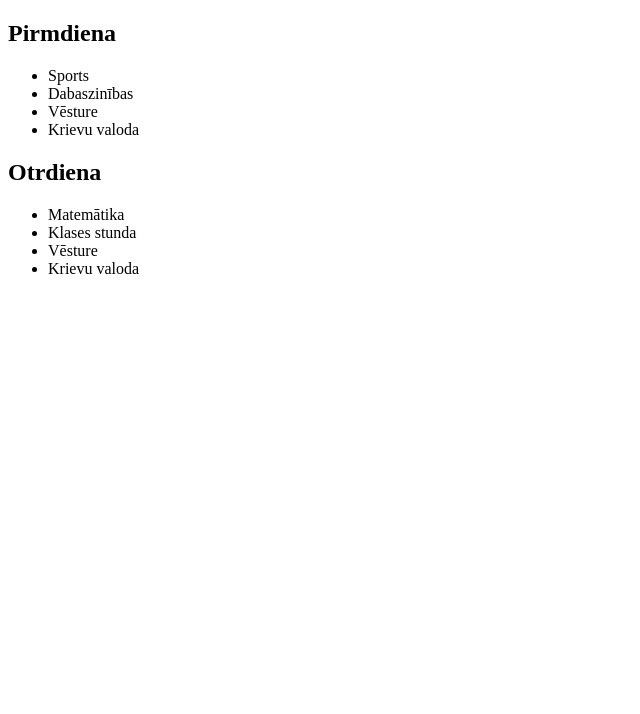
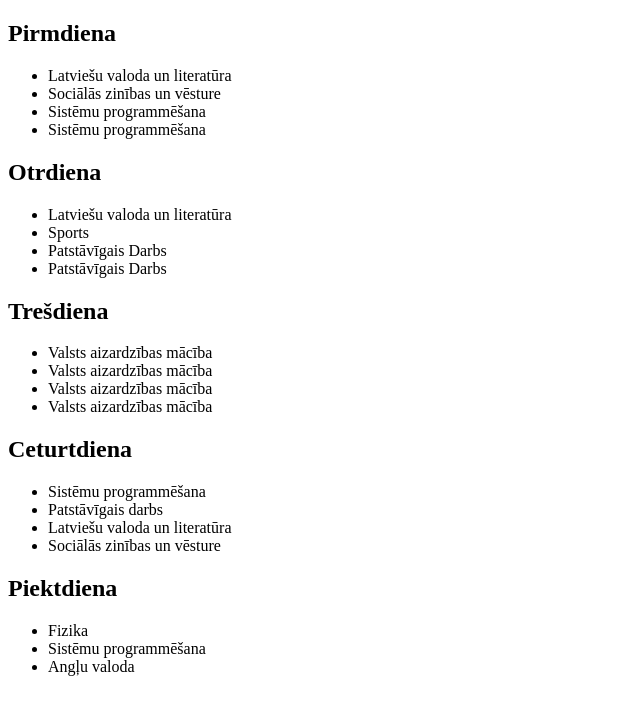
Before and after one commit to OskarsEngelss/stundu-saraksts, a React (Create React App) app: page / in a window 1280 px wide. Shown: the top 714 px of the page, without its empty margins (0-640 px from the left). Built offline with nearby package versions, Linux system fonts and the light colour scheme.

Commit message:
pabeigts?

```diff
--- a/src/App.js
+++ b/src/App.js
@@ -1,26 +1,66 @@
 import Diena from "./Diena";
 
 function App() {
-    const pirmdienasStundas = [
-        "Sports",
-        "Dabaszinības",
-        "Vēsture",
-        "Krievu valoda"
-    ]
-    const otrdienasStundas = [
-        "Matemātika",
-        "Klases stunda",
-        "Vēsture",
-        "Krievu valoda"
-    ]
+    const visasStundas = [
+        {
+            diena: "Pirmdiena",
+            stundas: [
+                "Latviešu valoda un literatūra",
+                "Sociālās zinības un vēsture",
+                "Sistēmu programmēšana",
+                "Sistēmu programmēšana"
+            ]
+        },
+        {
+            diena: "Otrdiena",
+            stundas: [
+                "Latviešu valoda un literatūra",
+                "Sports",
+                "Patstāvīgais Darbs",
+                "Patstāvīgais Darbs"
+            ]
+        },
+        {
+            diena: "Trešdiena",
+            stundas: [
+                "Valsts aizardzības mācība",
+                "Valsts aizardzības mācība",
+                "Valsts aizardzības mācība",
+                "Valsts aizardzības mācība"
+            ]
+        },
+        {
+            diena: "Ceturtdiena",
+            stundas: [
+                "Sistēmu programmēšana",
+                "Patstāvīgais darbs",
+                "Latviešu valoda un literatūra",
+                "Sociālās zinības un vēsture"
+            ]
+        },
+        {
+            diena: "Piektdiena",
+            stundas: [
+                "Fizika",
+                "Sistēmu programmēšana",
+                "Angļu valoda"
+            ]
+        }
+    ];
+
+    const dienasJSX = visasStundas.map((diena, indekss) => {
+        return (
+            <div>
+                <Diena key={indekss} diena={diena.diena} stundas={diena.stundas} />
+            </div>
+        );
+    });
     return (
         <>
-            <div>
-                <Diena diena="Pirmdiena" stundas={pirmdienasStundas} />
-                <Diena diena="Otrdiena" stundas={otrdienasStundas} />
-            </div>
+            {dienasJSX}
         </>
     );
+
 }
 
 export default App;
```
